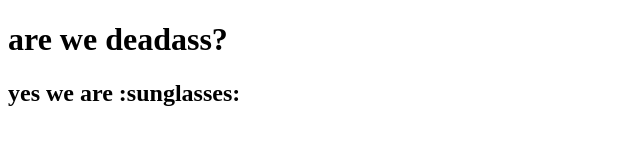
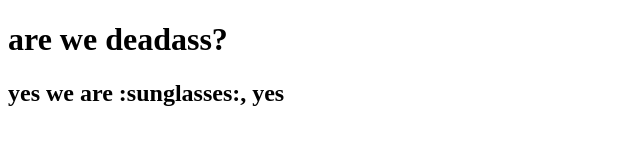
Before and after one commit to itsmadebyaugex/itsmadebyaugex.github.io, a plain HTML site: page index.html in a window 1280 px wide. Shown: the full height of the page, 0-640 px from the left. Drawn offline with Linux system fonts and the light colour scheme.

Commit message:
Update index.html

```diff
--- a/index.html
+++ b/index.html
@@ -7,6 +7,6 @@
 </head>
 <body>
     <h1>are we deadass?</h1>
-    <h2>yes we are :sunglasses:</h2>
+    <h2>yes we are :sunglasses:, yes</h2>
 </body>
 </html>
```
